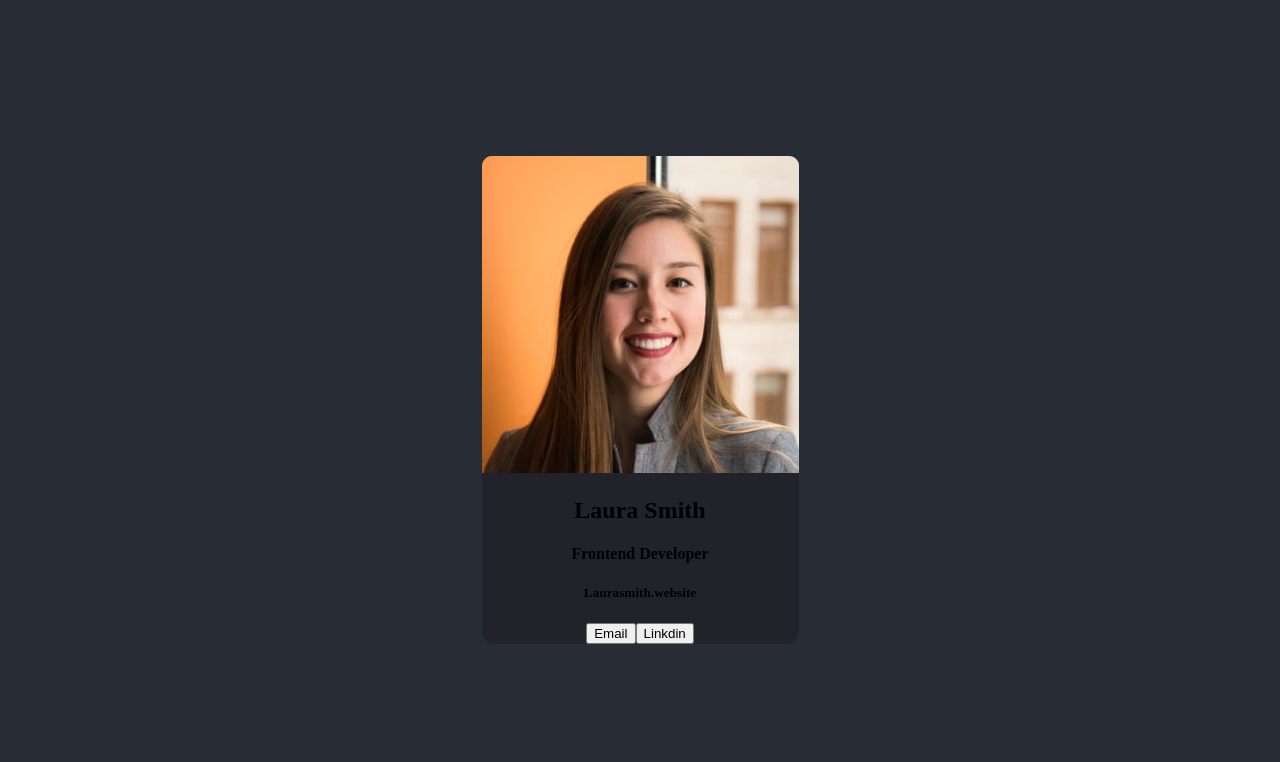
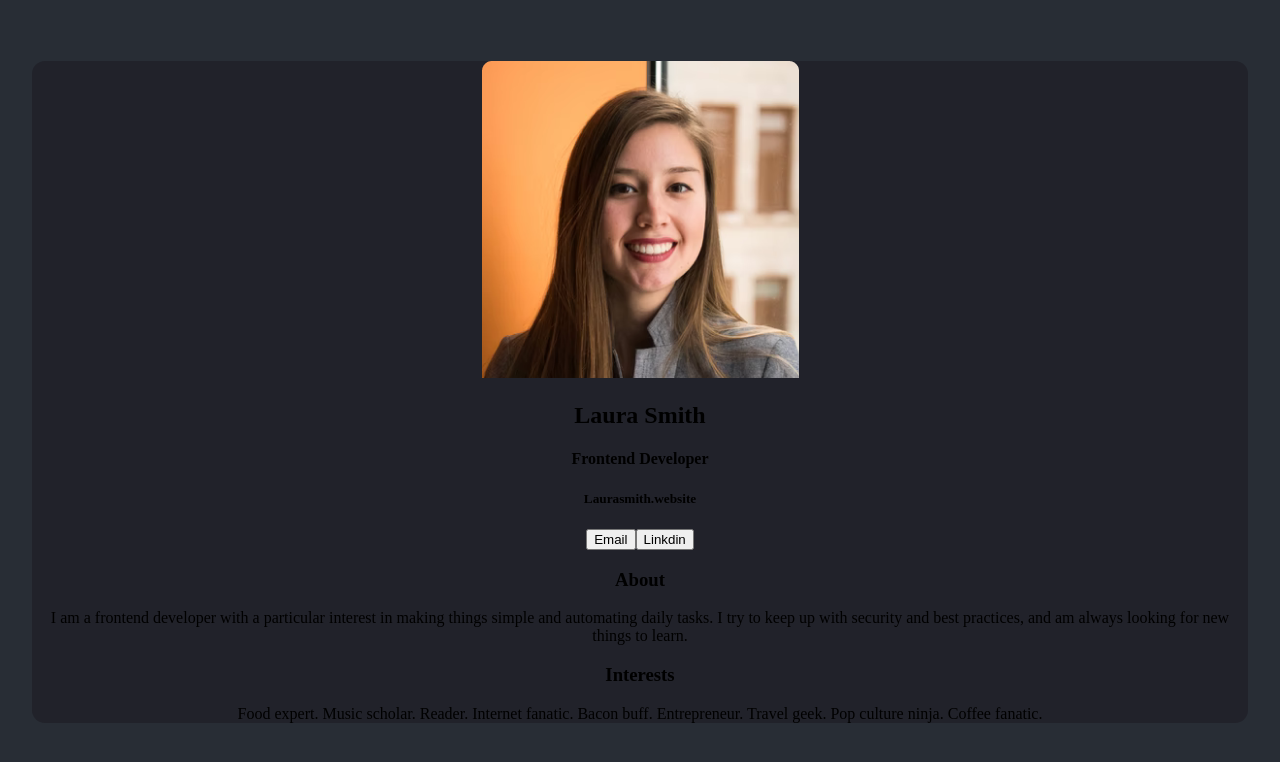
Before and after one commit to Kaveenxz/First-React-app, a React (Vite) app in the folder demo-app/: page / in a window 1280 px wide. Shown: the top 762 px of the page. Built offline with nearby package versions, Linux system fonts and the light colour scheme.

Commit message:
set about section

```diff
--- a/demo-app/src/App.tsx
+++ b/demo-app/src/App.tsx
@@ -1,11 +1,13 @@
 import './App.css'
 import Info from './components/Info'
+import About from './components/About'
 
 function App() {
 
   return (
     <div className='card'>
-      <Info></Info>
+      <Info/>
+      <About/>
     </div>
   )
 }
--- a/demo-app/src/components/About.tsx
+++ b/demo-app/src/components/About.tsx
@@ -2,7 +2,17 @@ import React from 'react'
 
 function About() {
   return (
-    <div>About</div>
+    <div className='about'>
+        <div className="sec--1">
+            <h3>About</h3>
+            <p>I am a frontend developer with a particular interest in making things simple and automating daily tasks. I try to keep up with security and best practices, and am always looking for new things to learn.</p>
+        </div>
+
+        <div className="sec--2">
+            <h3>Interests</h3>
+            <p>Food expert. Music scholar. Reader. Internet fanatic. Bacon buff. Entrepreneur. Travel geek. Pop culture ninja. Coffee fanatic.</p>
+        </div>
+    </div>
   )
 }
 
```
